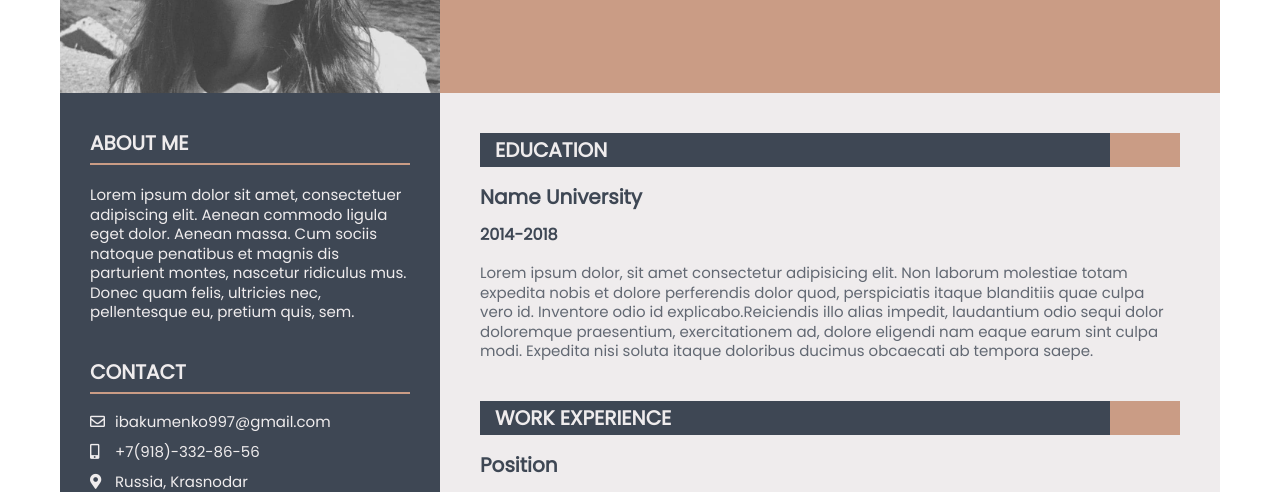
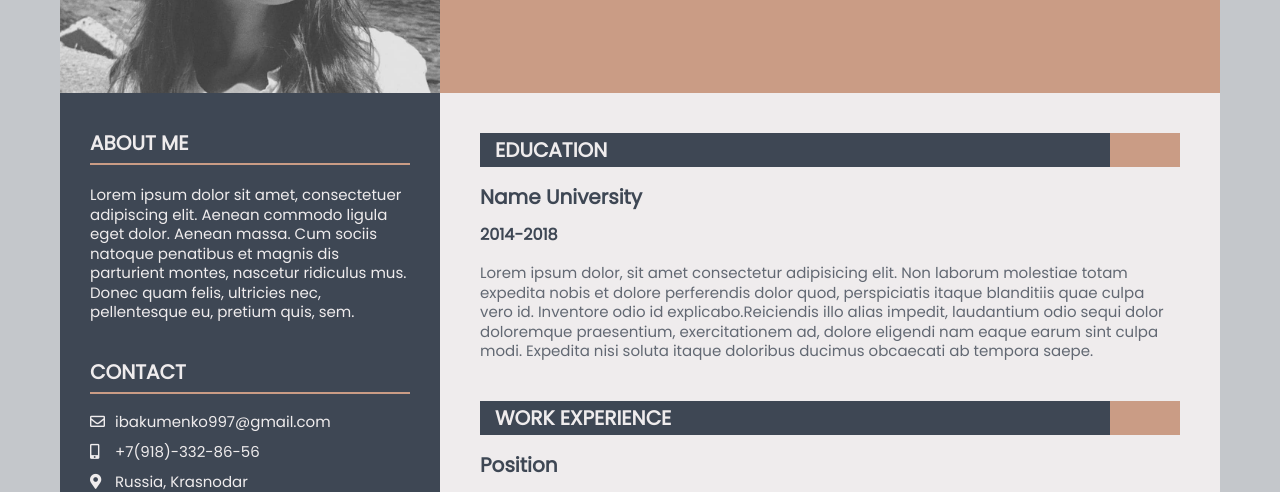
Before and after one commit to IrinaBakumenko/Resume, a plain HTML site: page src/index.html in a window 1280 px wide. Shown: the part 207-699 px from the top of the page. Drawn offline with Linux system fonts and the light colour scheme.

Commit message:
feat: add background-color website

```diff
--- a/src/app.css
+++ b/src/app.css
@@ -8,6 +8,7 @@
 
 body {
   font-family: 'Poppins', sans-serif;
+  background-color: rgba(62, 71, 84, 0.3);
 }
 
 a {
```
